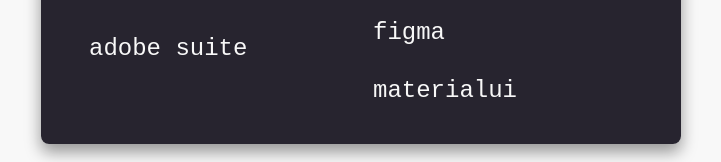
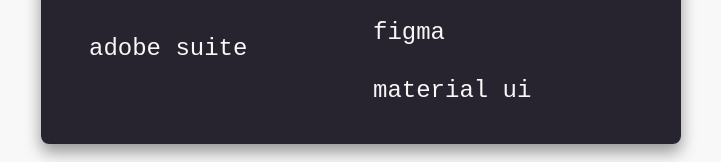
Before and after one commit to JKLA13/portfolio-react-jla, a React (Create React App) app: page /about in a window 1280 px wide. Shown: the part 1062-1224 px from the top of the page, without its empty margins (279-1000 px from the left). Built offline with nearby package versions, Linux system fonts and the light colour scheme.

Commit message:
typo fixed in infojs, fa icon bug in about still

```diff
--- a/src/components/about/Terminal.module.scss
+++ b/src/components/about/Terminal.module.scss
@@ -1,4 +1,4 @@
-@import "../../variables.modules";
+@import "../../variables.modules.scss";
 
 i {
   padding-left: 0.5rem;
--- a/src/info/info.js
+++ b/src/info/info.js
@@ -71,7 +71,7 @@
       "html5",
       "css3",
     ],
-    exposedTo: ["adobe suite", "figma", "materialui"],
+    exposedTo: ["adobe suite", "figma", "material ui"],
   },
   hobbies: [
     {
```
